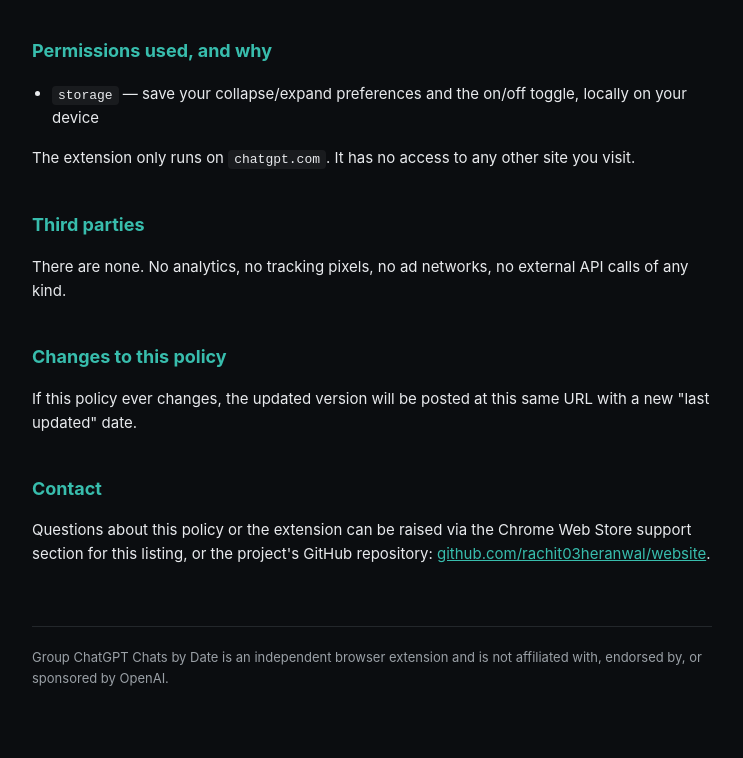
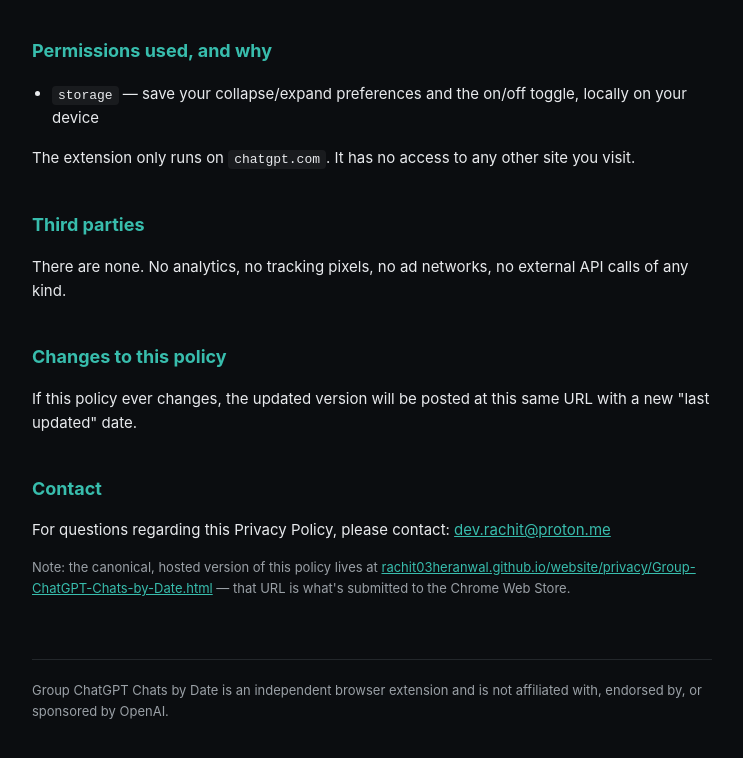
Before and after one commit to rachit03heranwal/website, a plain HTML site: page privacy/Group-ChatGPT-Chats-by-Date.html in a window 1280 px wide. Shown: the part 919-1677 px from the top of the page, without its empty margins (268-1011 px from the left). Drawn offline with Linux system fonts and the light colour scheme.

Commit message:
Update Group-ChatGPT-Chats-by-Date.html

```diff
--- a/privacy/Group-ChatGPT-Chats-by-Date.html
+++ b/privacy/Group-ChatGPT-Chats-by-Date.html
@@ -131,12 +131,17 @@
       If this policy ever changes, the updated version will be posted at this same URL with a new
       "last updated" date.
     </p>
-    <h2>Contact</h2>
+   <h2>Contact</h2>
     <p>
-      Questions about this policy or the extension can be raised via the Chrome Web Store support
-      section for this listing, or the project's GitHub repository:
-      <a href="https://github.com/rachit03heranwal/website">github.com/rachit03heranwal/website</a>.
-    </p>
+       For questions regarding this Privacy Policy, please contact:
+       <a href="mailto:dev.rachit@proton.me">dev.rachit@proton.me</a>
+     </p>
+     <p style="color: var(--muted); font-size: 13px;">
+       Note: the canonical, hosted version of this policy lives at
+       <a href="https://rachit03heranwal.github.io/website/privacy/Group-ChatGPT-Chats-by-Date.html">rachit03heranwal.github.io/website/privacy/Group-ChatGPT-Chats-by-Date.html</a>
+       — that URL is what's submitted to the Chrome Web Store.
+     </p>
+
     <footer>
       Group ChatGPT Chats by Date is an independent browser extension and is not affiliated with,
       endorsed by, or sponsored by OpenAI.
```
